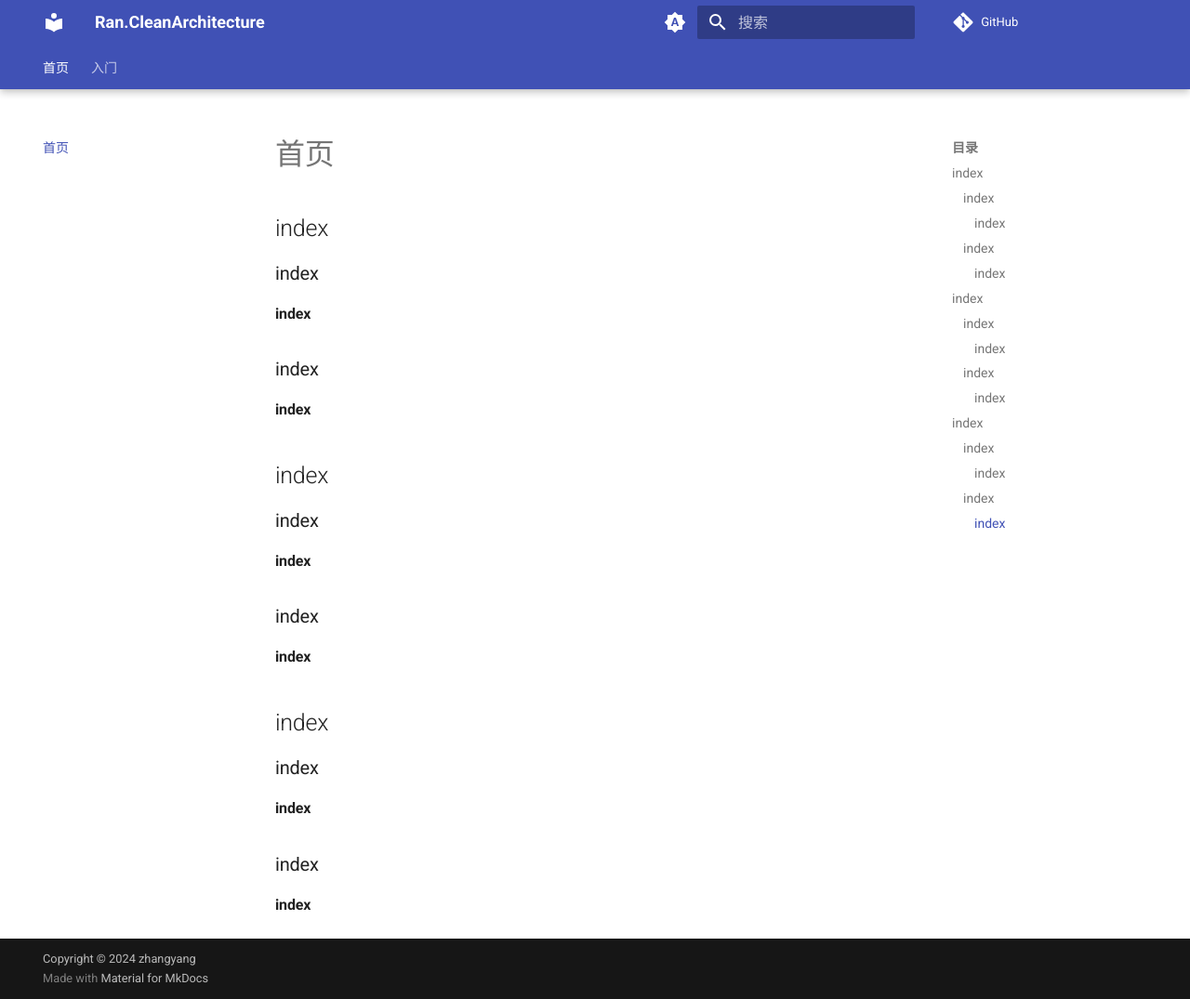
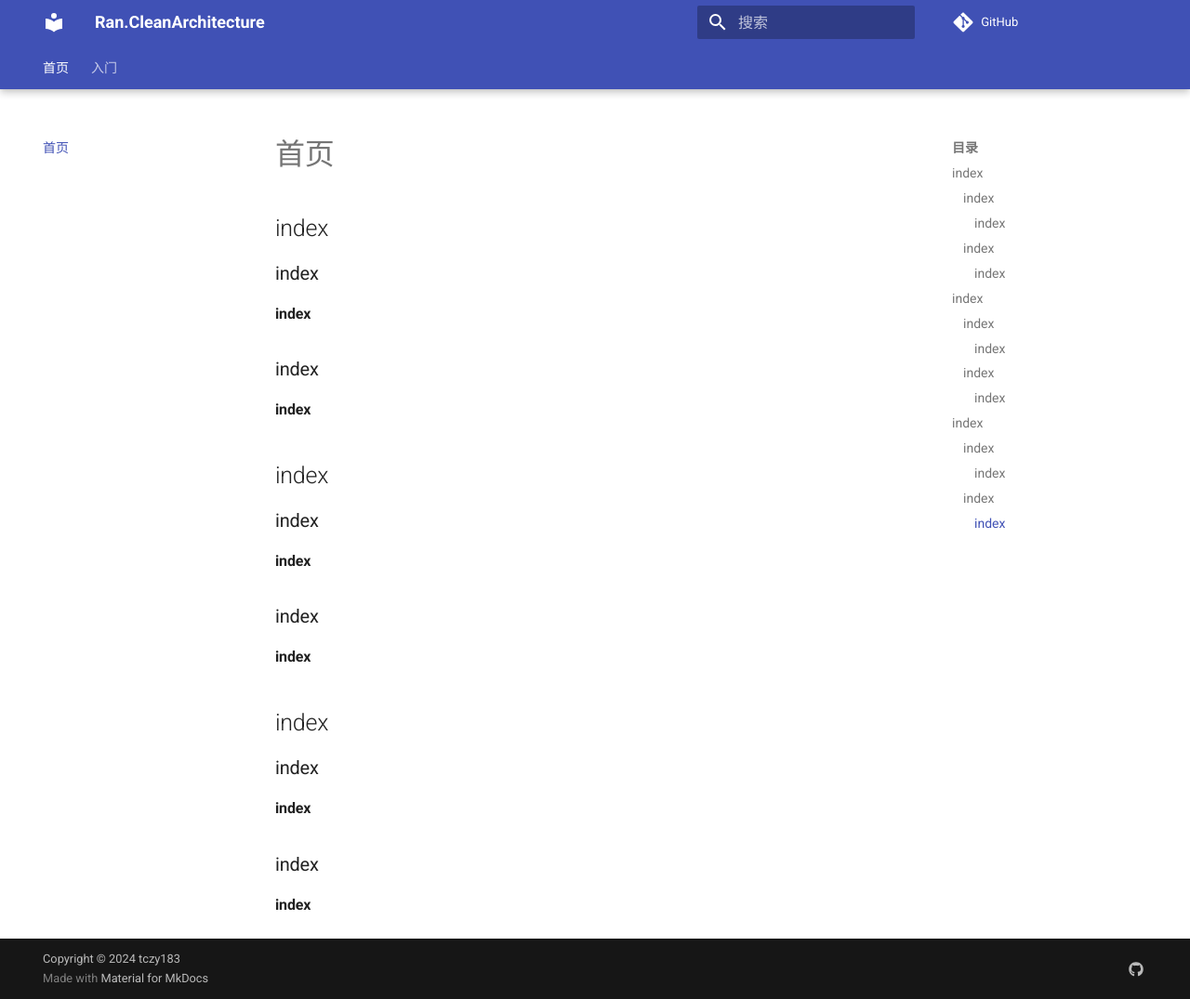
Before and after one commit to tczy183/Ran.CleanArchitecture, an MkDocs documentation site: the page built from docs/content/index.md, in a window 1280 px wide and 1075 px high. Shown: the whole window at 93% size. Built offline with MkDocs 1.6.1 and Material for MkDocs 9.7.7, drawn with Linux system fonts in a browser that asks for light colours; comment, search, counter and statistics services are not loaded.

Commit message:
fix: 文档相关测试

```diff
--- a/docs/mkdocs.yml
+++ b/docs/mkdocs.yml
@@ -1,6 +1,7 @@
 site_name: Ran.CleanArchitecture
+site_url: https://tczy183.com/Ran.CleanArchitecture/
 docs_dir: "content"
-copyright: Copyright &copy; 2024 zhangyang # 左下角的版权声明
+copyright: Copyright &copy; 2024 tczy183 # 左下角的版权声明
 
 repo_name: "GitHub"
 repo_url: "https://github.com/tczy183/Ran.CleanArchitecture"
@@ -12,37 +13,29 @@
       - 项目结构: started/project-structure.md
       - 开发流程: started/development-process.md
 
-# Extensions
 markdown_extensions:
-  - markdown.extensions.admonition
-  - markdown.extensions.codehilite:
-      guess_lang: true
-      linenums: false
-  - markdown.extensions.def_list
-  - markdown.extensions.footnotes
-  - markdown.extensions.meta
-  - markdown.extensions.toc:
-      permalink: true
-  - pymdownx.arithmatex
-  - pymdownx.betterem:
-      smart_enable: all
-  - pymdownx.caret
-  - pymdownx.critic
+  - attr_list # allows to add HTML/CSS attributes to almost every Markdown element, useful for e.g. aligning an image to the left/right (can't do centre though! use md_in_html instead)
+  - md_in_html # allows to add markdown within HTML elements, useful for e.g. adding image captions or centering an image
+
+  - pymdownx.betterem # Wider support to markdown symbols
+
+  # Code syntax highlighting
+  - pymdownx.highlight:
+      anchor_linenums: true
+  - pymdownx.inlinehilite
+  - pymdownx.snippets
+  - pymdownx.tabbed: # enables Content tabs.
+      alternate_style: true
+  - pymdownx.superfences # allows to add markdown to Content tabs. See https://squidfunk.github.io/mkdocs-material/reference/content-tabs/#embedded-content
+
+  # Mathjax support
+  - pymdownx.arithmatex:
+      generic: true
+
+  # Call-outs and note boxes ('admonition')
+  - admonition
   - pymdownx.details
-  - pymdownx.emoji:
-      emoji_generator: !!python/name:pymdownx.emoji.to_svg
-  - pymdownx.inlinehilite
-  - pymdownx.keys
-  - pymdownx.magiclink:
-      repo_url_shorthand: true
-      user: netcorepal
-      repo: netcorepal-cloud-framework
-  - pymdownx.mark
-  - pymdownx.smartsymbols
   - pymdownx.superfences
-  - pymdownx.tasklist:
-      custom_checkbox: true
-  - pymdownx.tilde
 
 theme:
   name: material
@@ -55,23 +48,36 @@
     - navigation.prune #导航修剪
     - navigation.top #导航顶部
   language: zh
-  palette:
-    # Palette toggle for automatic mode
-    - media: "(prefers-color-scheme)"
-      toggle:
-        icon: material/brightness-auto
-        name: Switch to light mode
+  theme:
+    palette:
 
-    # Palette toggle for light mode
-    - media: "(prefers-color-scheme: light)"
-      scheme: default
-      toggle:
-        icon: material/brightness-7
-        name: Switch to dark mode
+      # Palette toggle for automatic mode
+      - media: "(prefers-color-scheme)"
+        toggle:
+          icon: material/brightness-auto
+          name: Switch to light mode
 
-    # Palette toggle for dark mode
-    - media: "(prefers-color-scheme: dark)"
-      scheme: slate
-      toggle:
-        icon: material/brightness-4
-        name: Switch to system preference
+      # Palette toggle for light mode
+      - media: "(prefers-color-scheme: light)"
+        scheme: default
+        toggle:
+          icon: material/brightness-7
+          name: Switch to dark mode
+
+      # Palette toggle for dark mode
+      - media: "(prefers-color-scheme: dark)"
+        scheme: slate
+        toggle:
+          icon: material/brightness-4
+          name: Switch to system preference
+
+plugins:
+  - search
+  - awesome-pages # allows to customise the ordering of pages.
+  - git-revision-date-localized: # Displays date created/modified on the page. The below configurations are bugged, so only date modified works.
+
+extra:
+  social:
+    - icon: fontawesome/brands/github
+      link: https://github.com/tczy183
+      name: tczy183 on Github
```
Also changed, not shown: 1 other file.
